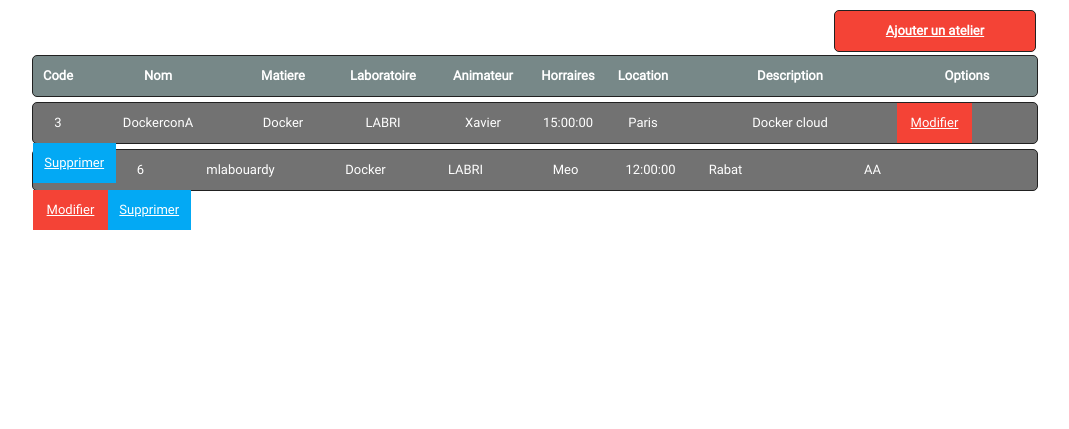
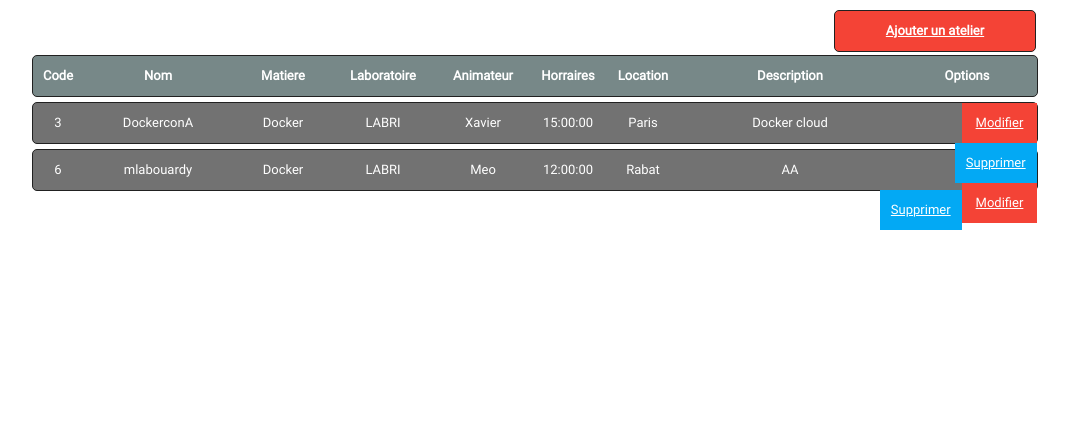
Before and after one commit to mlabouardy/work, a PHP site: page / in a window 1280 px wide. Shown: the top 429 px of the page, without its empty margins (106-1175 px from the left). Run offline with PHP 8.4, Linux system fonts and the light colour scheme; data comes from the database, SQL or seed files in the repository.

Commit message:
Updating

```diff
--- a/code/view/assets/css/style.css
+++ b/code/view/assets/css/style.css
@@ -142,7 +142,7 @@ body,html{
 }
 
 .workshop-option-update{
-	float:left;
+	float:right;
 	line-height:40px;
 	text-align:center;
 	width:75px;
@@ -154,7 +154,7 @@ body,html{
 	font-family:Roboto;
 }
 .workshop-option-delete{
-	float:left;
+	float:right;
 	width:82.5px;
 	line-height:40px;
 	text-align:center;
```
